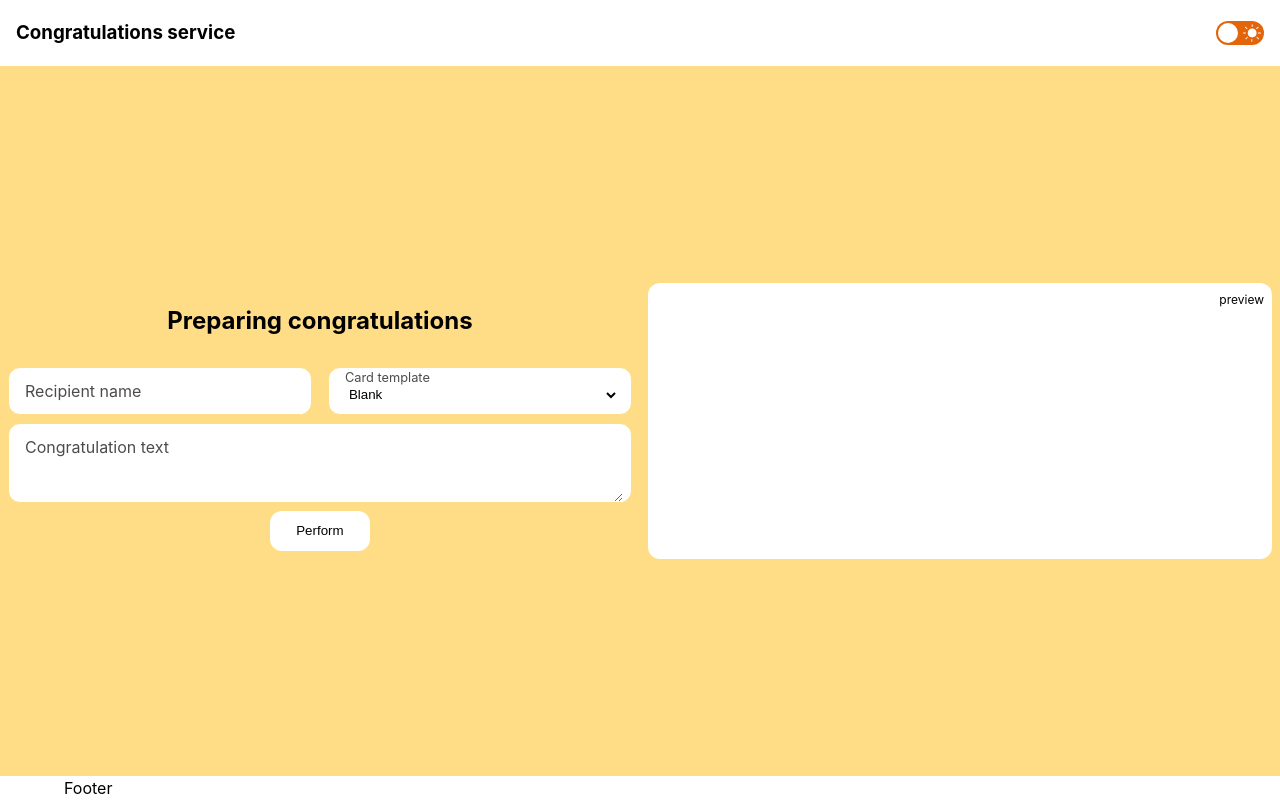
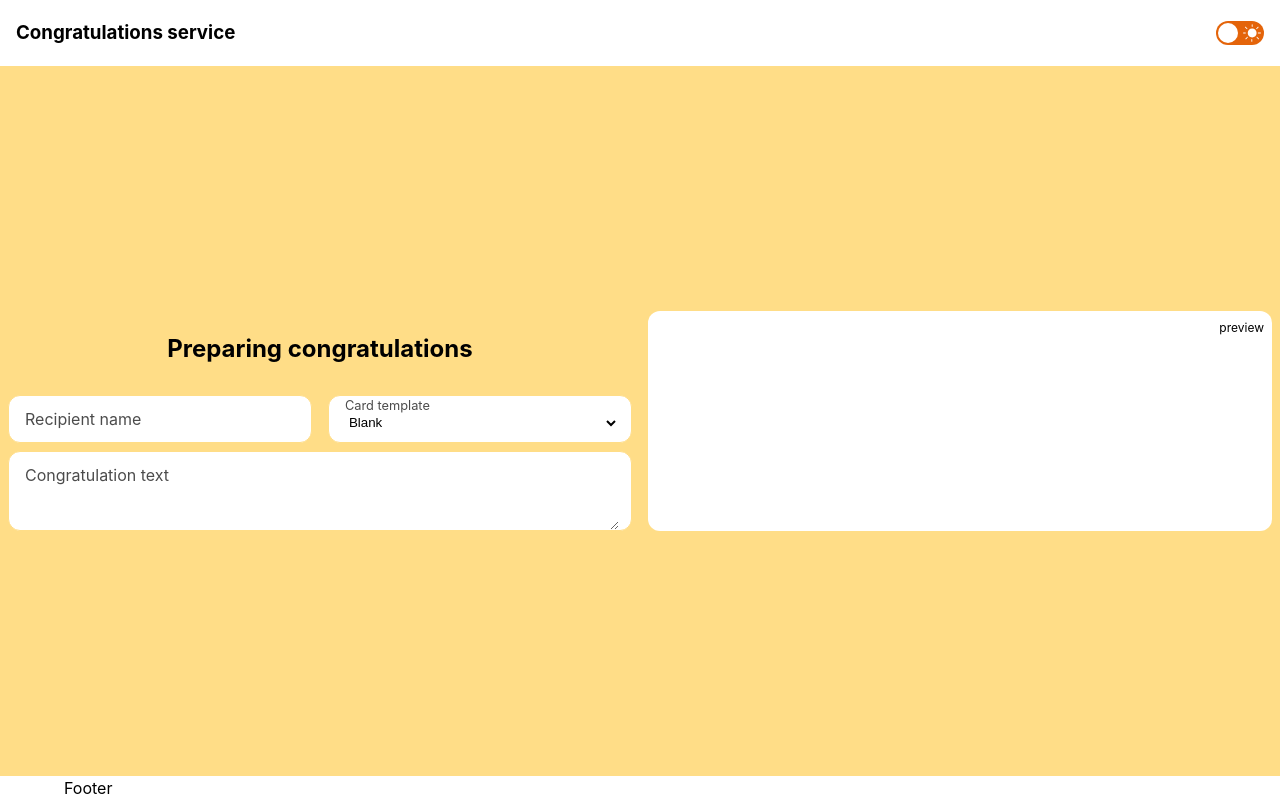
Before and after one commit to WDL-Team/congratulations-service, a React (Vite) app: page / in a window 1280 px wide. Built offline with nearby package versions, Linux system fonts and the light colour scheme.

Commit message:
feat: auto preview

```diff
--- a/src/components/constructor/constructor.tsx
+++ b/src/components/constructor/constructor.tsx
@@ -2,7 +2,7 @@ import { useState } from 'react'
 import { FormInput } from '../form/input'
 import { FormSelect } from '../form/select'
 import { FormText } from '../form/text'
-import { FormSubmit } from '../form/submit'
+// import { FormSubmit } from '../form/submit'
 import { CopyInput } from '../copy'
 import { queryToString } from '../../utils/query'
 import { useRouter } from '../../hooks/useRouter'
@@ -25,19 +25,24 @@ export function Constructor() {
     setResult(queryToString(data))
   }
 
+  const changeHandler = (event: React.ChangeEvent<HTMLInputElement | HTMLTextAreaElement | HTMLSelectElement>) => {
+    event.preventDefault()
+    setResult(prev => queryToString({ [event.target.name]: event.target.value }, prev))
+  }
+
   return (
     <StContainer>
       <article>
         <form onSubmit={submitHandler}>
           <h2 style={{ alignSelf: 'center' }}>Preparing congratulations</h2>
           <StNameWrap>
-            <FormInput type="text" name="name" placeholder="Recipient name" error={false} errorMessage="Check name" />
-            <FormSelect name="card" options={cardViewNames} placeholder="Card template" />
+            <FormInput type="text" name="name" placeholder="Recipient name" onChange={changeHandler} error={false} errorMessage="Check name" />
+            <FormSelect name="card" options={cardViewNames} onChange={changeHandler} placeholder="Card template" />
           </StNameWrap>
-          <FormText name="text" placeholder="Congratulation text" error={false} errorMessage="Write your congratulations" />
-          <FormSubmit>Perform</FormSubmit>
+          <FormText name="text" placeholder="Congratulation text" onChange={changeHandler} error={false} errorMessage="Write your congratulations" />
+          {/* <FormSubmit>Perform</FormSubmit> */}
         </form>
-        {result && <CopyInput text={`${host}?${result}`} />}
+        {result && <CopyInput text={`${host}?${result}`} placeholder="Link to your custom congratulation:" />}
       </article>
       <Congrats query={result} preview={true} />
     </StContainer>
--- a/src/components/copy/copy.tsx
+++ b/src/components/copy/copy.tsx
@@ -1,9 +1,9 @@
 import { useState } from 'react'
-import { StContainer, StCopyButton, StOpenButton, StInput, StMessage } from './styles'
+import { StContainer, StCopyButton, StOpenButton, StInput, StMessage, StLabel } from './styles'
 import copyImg from '../../assets/copy.svg'
 import openImg from '../../assets/open.svg'
 
-export const CopyInput = ({ text }: { text: string }) => {
+export const CopyInput = ({ text, placeholder }: { text: string; placeholder: string }) => {
   const [copyed, setCopyed] = useState(false)
 
   const handleCopy = () => {
@@ -15,6 +15,7 @@ export const CopyInput = ({ text }: { text: string }) => {
   return (
     <StContainer>
       <StInput type="text" value={text} readOnly />
+      <StLabel>{placeholder}</StLabel>
       <StOpenButton src={openImg} alt="open" title="open" onClick={() => window.open(text, '_blank')} />
       <StCopyButton src={copyImg} alt="copy" title="copy" onClick={handleCopy} />
       {copyed && <StMessage>Copyed!</StMessage>}
--- a/src/components/copy/styles.ts
+++ b/src/components/copy/styles.ts
@@ -10,6 +10,7 @@ export const StContainer = styled.div`
   height: 3rem;
   width: 100%;
   box-sizing: border-box;
+  margin-top: 0.5rem;
   border: 1px solid ${props => props.theme.colors.primary};
   background-color: ${props => props.theme.colors.secondary};
   color: ${props => props.theme.colors.text};
@@ -20,9 +21,22 @@ export const StInput = styled.input`
   border: none;
   width: 100%;
   height: 100%;
+  margin-top: 0.5rem;
+  padding: 0;
   color: ${props => props.theme.colors.text};
   background-color: ${props => props.theme.colors.secondary};
 `
+
+export const StLabel = styled.label`
+  position: absolute;
+  pointer-events: none;
+  font-size: 0.8rem;
+  left: 1rem;
+  top: 0;
+  color: ${props => props.theme.colors.text};
+  opacity: 0.7;
+`
+
 const filter: Record<ThemeVariants, RuleSet> = {
   dark: css`
     filter: brightness(0) saturate(100%) invert(100%) sepia(1%) saturate(2344%) hue-rotate(335deg) brightness(119%) contrast(100%);
--- a/src/components/form/input/formInput.tsx
+++ b/src/components/form/input/formInput.tsx
@@ -2,10 +2,10 @@ import { FC } from 'react'
 import { FormInputProps } from './types'
 import { StContainer, StLabel, StSpan, StInput } from './styles'
 
-export const FormInput: FC<FormInputProps> = ({ name, type, placeholder, errorMessage, error }) => {
+export const FormInput: FC<FormInputProps> = ({ name, type, placeholder, onChange, errorMessage, error }) => {
   return (
     <StContainer>
-      <StInput type={type} name={name} placeholder={''} autoComplete="off" required />
+      <StInput type={type} name={name} placeholder={''} onChange={onChange} autoComplete="off" required />
       <StLabel htmlFor={name}>{placeholder}</StLabel>
       {error && <StSpan>{errorMessage}</StSpan>}
     </StContainer>
--- a/src/components/form/input/styles.ts
+++ b/src/components/form/input/styles.ts
@@ -21,6 +21,7 @@ export const StInput = styled.input`
   width: 100%;
   height: 100%;
   margin-top: 0.5rem;
+  padding: 0;
   color: ${props => props.theme.colors.text};
   background-color: ${props => props.theme.colors.secondary};
   -webkit-text-fill-color: ${props => props.theme.colors.text};
@@ -40,13 +41,11 @@ export const StLabel = styled.label`
 
   ${StInput}:focus ~ & {
     font-size: 0.8rem;
-    left: 1rem;
     top: 0;
   }
 
   ${StInput}:not(:placeholder-shown) ~ & {
     font-size: 0.8rem;
-    left: 1rem;
     top: 0;
   }
 `
--- a/src/components/form/input/types.ts
+++ b/src/components/form/input/types.ts
@@ -4,4 +4,5 @@ export interface FormInputProps {
   placeholder?: string
   error?: boolean
   errorMessage?: string
+  onChange?: React.ChangeEventHandler<HTMLInputElement>
 }
--- a/src/components/form/select/formSelect.tsx
+++ b/src/components/form/select/formSelect.tsx
@@ -2,10 +2,10 @@ import { FC } from 'react'
 import { FormSelectProps } from './types'
 import { StContainer, StLabel, StSpan, StSelect } from './styles'
 
-export const FormSelect: FC<FormSelectProps> = ({ name, options, placeholder, errorMessage, error }) => {
+export const FormSelect: FC<FormSelectProps> = ({ name, options, placeholder, onChange, errorMessage, error }) => {
   return (
     <StContainer>
-      <StSelect name={name}>
+      <StSelect name={name} onChange={onChange}>
         {options.map((opt, id) => (
           <option value={id} key={id}>
             {opt}
--- a/src/components/form/select/types.ts
+++ b/src/components/form/select/types.ts
@@ -4,4 +4,5 @@ export interface FormSelectProps {
   placeholder: string
   error?: boolean
   errorMessage?: string
+  onChange?: React.ChangeEventHandler<HTMLSelectElement>
 }
--- a/src/components/form/text/formText.tsx
+++ b/src/components/form/text/formText.tsx
@@ -2,10 +2,10 @@ import { FC } from 'react'
 import { FormTextProps } from './types'
 import { StContainer, StLabel, StSpan, StTextArea } from './styles'
 
-export const FormText: FC<FormTextProps> = ({ name, placeholder, errorMessage, error }) => {
+export const FormText: FC<FormTextProps> = ({ name, placeholder, onChange, errorMessage, error }) => {
   return (
     <StContainer>
-      <StTextArea name={name} placeholder={''} required />
+      <StTextArea name={name} placeholder={''} onChange={onChange} required />
       <StLabel htmlFor={name}>{placeholder}</StLabel>
       {error && <StSpan>{errorMessage}</StSpan>}
     </StContainer>
--- a/src/components/form/text/styles.ts
+++ b/src/components/form/text/styles.ts
@@ -21,6 +21,7 @@ export const StTextArea = styled.textarea`
   width: 100%;
   height: 100%;
   margin-top: 1.5rem;
+  padding: 0;
   color: ${props => props.theme.colors.text};
   background-color: ${props => props.theme.colors.secondary};
 `
--- a/src/components/form/text/types.ts
+++ b/src/components/form/text/types.ts
@@ -3,4 +3,5 @@ export interface FormTextProps {
   placeholder?: string
   error?: boolean
   errorMessage?: string
+  onChange?: React.ChangeEventHandler<HTMLTextAreaElement>
 }
--- a/src/utils/query.ts
+++ b/src/utils/query.ts
@@ -25,9 +25,10 @@ function getParams(data: PlainObject | [], parentKey?: string) {
   return result
 }
 
-export function queryToString(data: PlainObject) {
+export function queryToString(data: PlainObject, prev?: string) {
   if (!isPlainObject(data)) throw new Error('input must be an object')
-  return getParams(data)
+  const obj = prev ? { ...queryToObject(prev), ...data } : data
+  return getParams(obj)
     .map(arr => arr.join('='))
     .join('&')
 }
```
